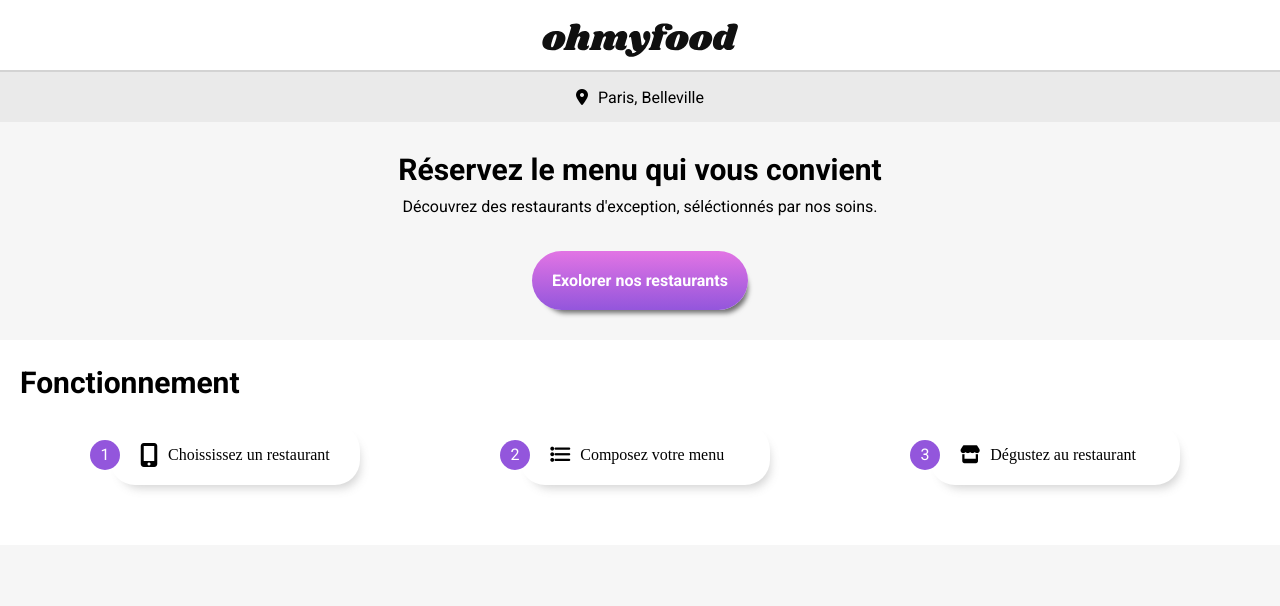
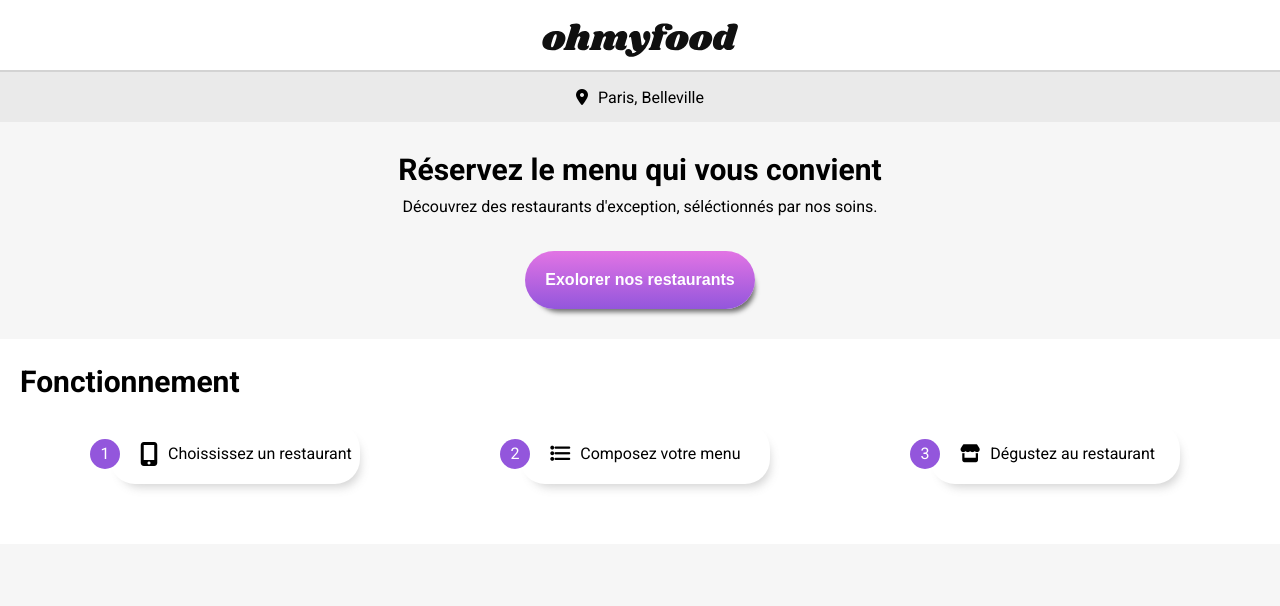
Before and after one commit to DriinoX/ohmyfood, a plain HTML site: page index.html in a window 1280 px wide. Shown: the top 606 px of the page. Drawn offline with Linux system fonts and the light colour scheme; a web font is replaced by a local one.

Commit message:
correction police

```diff
--- a/CSS/style.css
+++ b/CSS/style.css
@@ -25,7 +25,7 @@
 h1,h2,h3,h4,h5,h6 {
   font-family: 'Roboto', sans-serif;
 }
-p, button {
+p, a {
   font-family: 'Roboto', sans-serif;
 }
 a {
```
